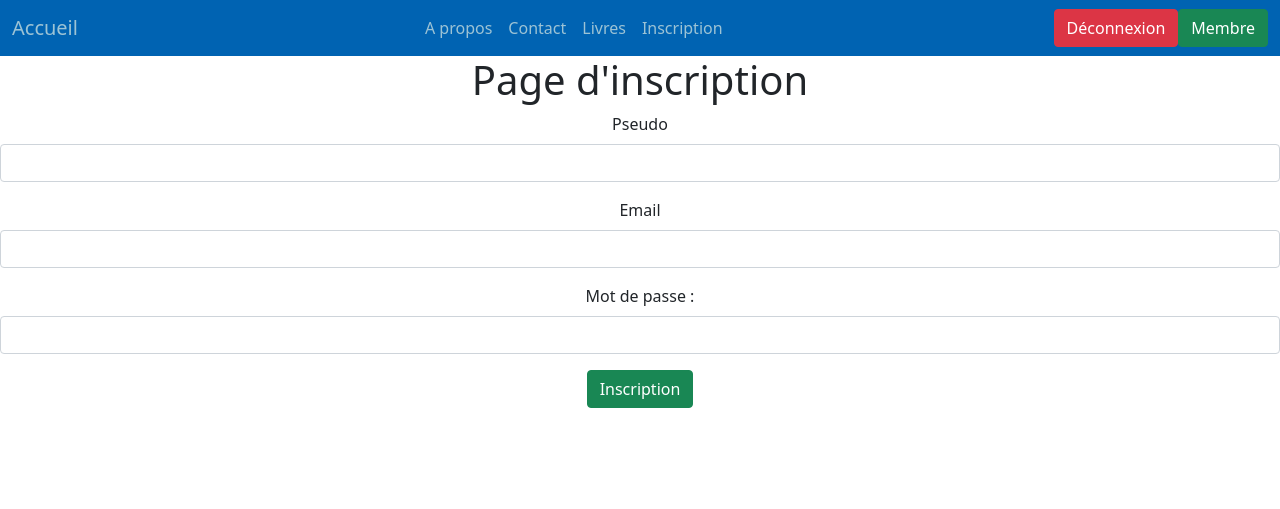
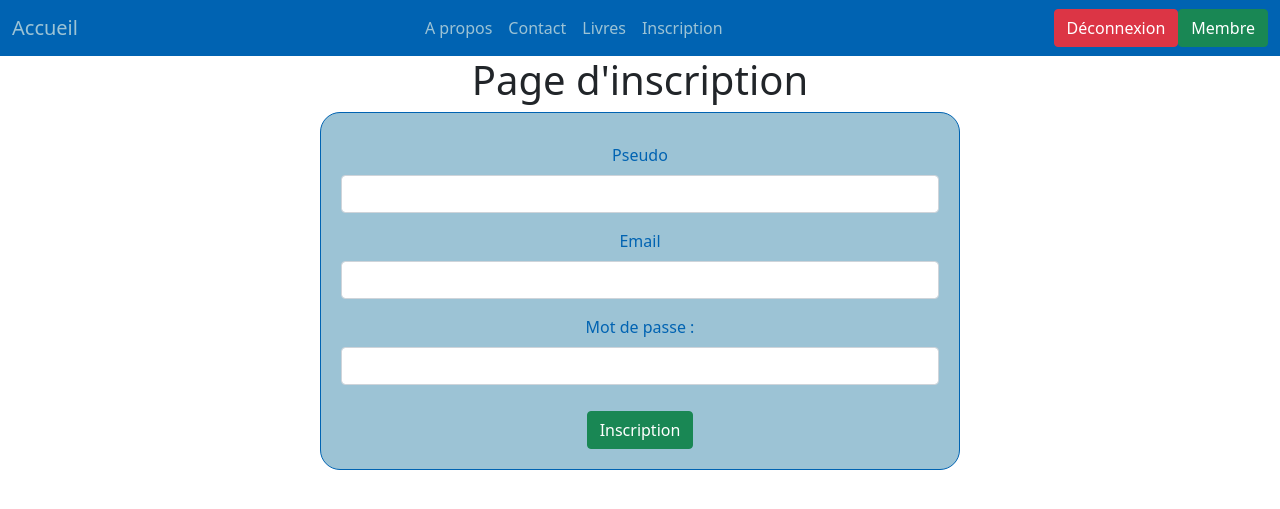
Before and after one commit to FloJum/AFCI, a Symfony app: template Sybooks/templates/registration/register.html.twig in a window 1280 px wide. Shown: the top 509 px of the page. Run offline with Twig, Linux system fonts and the light colour scheme; the template is opened without the code that fills it, so the values that code supplies are empty; form fields are guessed from the names that the template uses; some libraries are stand-ins or nearby versions.

Commit message:
symfbook  continue

```diff
--- a/Sybooks/src/Controller/RegistrationController.php
+++ b/Sybooks/src/Controller/RegistrationController.php
@@ -51,7 +51,7 @@ class RegistrationController extends AbstractController
                 (new TemplatedEmail())
                     ->from(new Address('fjumeaucourt@gmail.com', 'Flo'))
                     ->to($user->getEmail())
-                    ->subject('Please Confirm your Email')
+                    ->subject('Veuillez confirmer votre email')
                     ->htmlTemplate('registration/confirmation_email.html.twig')
             );
             // do anything else you need here, like send an email
--- a/Sybooks/src/Form/RegistrationFormType.php
+++ b/Sybooks/src/Form/RegistrationFormType.php
@@ -21,7 +21,7 @@ class RegistrationFormType extends AbstractType
         $builder
             ->add('pseudo', TextType::class, [
                 'required' => true,
-                'label' => "Pseudo",
+                'label' => "Pseudo : ",
                 'constraints' => [
                     new  NotBlank([
                         'message' => 'Veuillez saisir un pseudo.'
@@ -34,6 +34,7 @@ class RegistrationFormType extends AbstractType
             ])
             ->add('email', EmailType::class, [
                 'required' => true,
+                'label' => "Adresse mail : "
             ])
             // ->add('agreeTerms', CheckboxType::class, [
             //     'mapped' => false,
@@ -48,6 +49,7 @@ class RegistrationFormType extends AbstractType
                 // this is read and encoded in the controller
                 'required' => true,
                 'mapped' => false,
+                'label' => "Mot de passe : ",
                 'attr' => ['autocomplete' => 'new-password'],
                 'constraints' => [
                     new NotBlank([
--- a/Sybooks/templates/registration/register.html.twig
+++ b/Sybooks/templates/registration/register.html.twig
@@ -1,29 +1,39 @@
-{% extends 'base.html.twig' %}
-
-{% block title %}Inscription
-{% endblock %}
-
-{% block body %}
-	{% for flash_error in app.flashes('verify_email_error') %}
+{% extends 'base.html.twig' %} {% block title %}Inscription {% endblock %} {%
+block body %} {% for flash_error in app.flashes('verify_email_error') %}
 <div class="alert alert-danger" role="alert">{{ flash_error }}</div>
 {% endfor %}
 
 <div class="row">
   <div class="col-12 text-center">
     <h1>Page d'inscription</h1>
+    <form class="formulaire col-6 offset-3">
 
-			{{ form_start(registrationForm) }}
-			{{ form_row(registrationForm.pseudo) }}
-			{{ form_row(registrationForm.email) }}
-			{{
+	  <div class="entree">{{ form_start(registrationForm) }}</div>
+	  <div class="entree">{{ form_row(registrationForm.pseudo) }}</div>
+	  <div class="entree">{{ form_row(registrationForm.email) }}</div>
+	  <div class="entree">{{
         form_row(registrationForm.plainPassword, {
           label: "Mot de passe : "
         })
-    }}
+      }}</div>
+
       {# {{ form_row(registrationForm.agreeTerms) }} #}
 
-			<button type="submit" class="btn btn-success">Inscription</button>
+      <button type="submit" class="btn btn-success entree">Inscription</button>
       {{ form_end(registrationForm) }}
+    </form>
   </div>
 </div>
+<style>
+  .formulaire {
+    background-color: #9cc3d5ff;
+    color: #0063b2ff;
+	padding : 20px;
+	border-radius: 20px;
+	border: 1px solid #0063b2ff;
+  }
+  .entree {
+	  margin-top:10px;
+  }
+</style>
 {% endblock %}
```
Also changed, not shown: 13 other files. Lines whose indentation alone changed are shown as unchanged.
